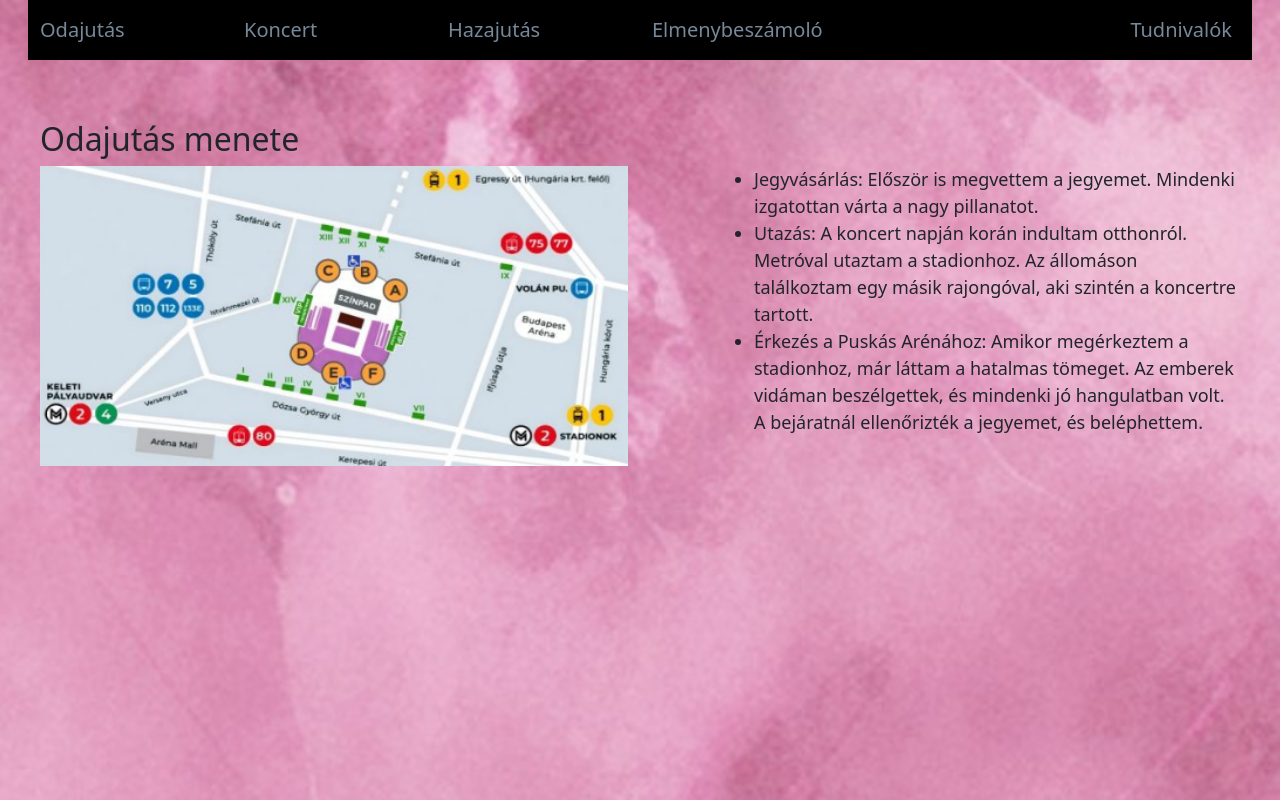
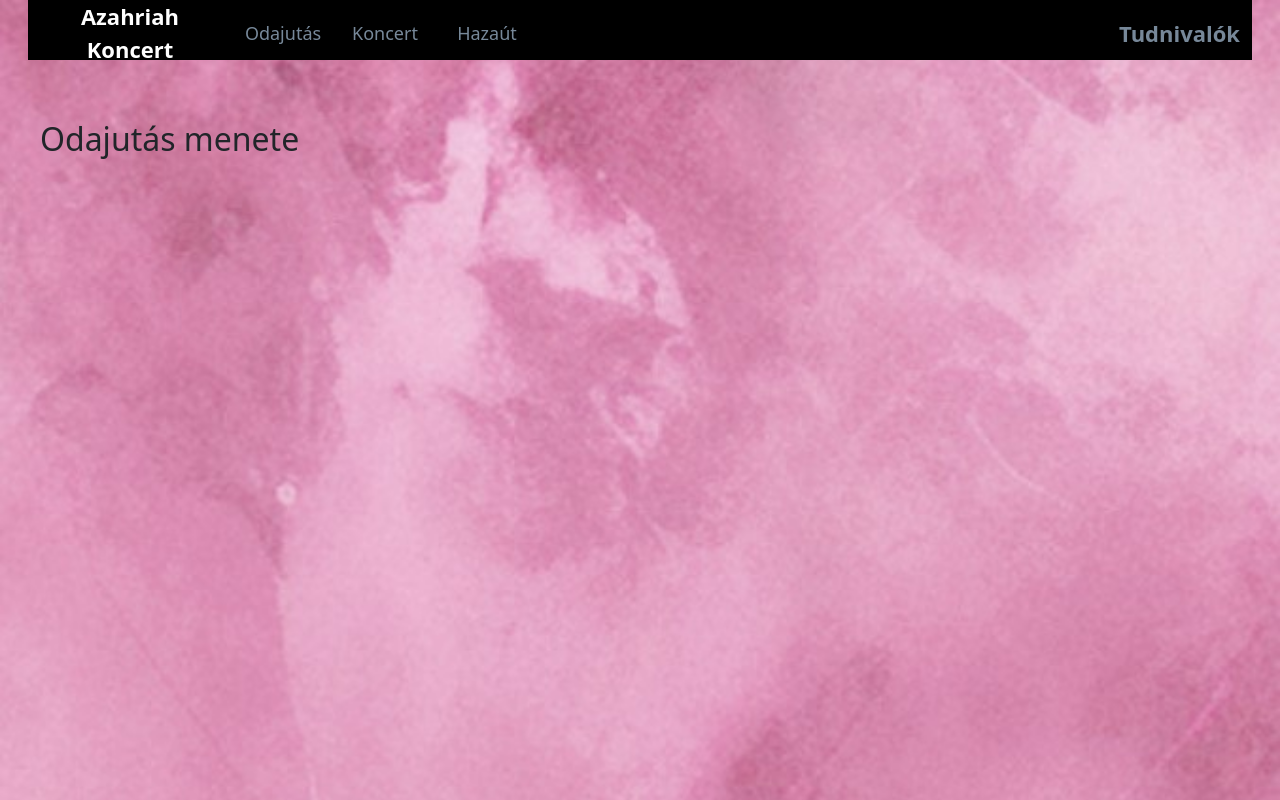
Before and after one commit to BaradicsAttila/Nyaralas, a plain HTML site: page index.html in a window 1280 px wide. Drawn offline with Linux system fonts and the light colour scheme.

Commit message:
Mostmaaaa eleg

```diff
--- a/index.html
+++ b/index.html
@@ -10,40 +10,27 @@
 </head>
 <body>
     <div class="menu row">
-        <div class="mpont align-self-center col-2">
+        <div class="mpont mzazi align-self-center col-2">
+            <span>Azahriah Koncert</span>
+        </div>
+        <div class="mpont align-self-center col-1">
             <span>Odajutás</span>
         </div>
-        <div class="mpont align-self-center col-2">
-            Koncert
+        <div class="mpont align-self-center col-1">
+            <span>Koncert</span>
         </div>
-        <div class="mpont align-self-center col-2">
-            Hazajutás
+        <div class="mpont align-self-center col-1">
+            <span>Hazaút</span>
         </div>
-        <div class="mpont align-self-center col-2">
-            Elmenybeszámoló
-        </div>
-        <div class="mpont rmenu align-self-center col-4">
-            Tudnivalók
+        <div class="mpont rmenu mzazi align-self-center col-7">
+            <span>Tudnivalók</span>
         </div>
     </div>
     <div>
         <div class="space"></div>
         <div class="row">
             <h2 class="stitles">Odajutás menete</h2>
-            <img src="Images/Map.png" alt="Map" class="map col-6">
-            <div class="col-1"></div>
-            <ul class="col-5 szoveg">
-                <li>
-                    Jegyvásárlás: Először is megvettem a jegyemet. Mindenki izgatottan várta a nagy pillanatot.
-                </li>
-                <li>
-                    Utazás: A koncert napján korán indultam otthonról. Metróval utaztam a stadionhoz. Az állomáson találkoztam egy másik rajongóval, aki szintén a koncertre tartott.
-                </li>
-                <li>
-                    Érkezés a Puskás Arénához: Amikor megérkeztem a stadionhoz, már láttam a hatalmas tömeget. Az emberek vidáman beszélgettek, és mindenki jó hangulatban volt. A bejáratnál ellenőrizték a jegyemet, és beléphettem.
-                </li>
-            <ul>
-        </div>
+
     </div>
 </body>
 </html>
--- a/style.css
+++ b/style.css
@@ -17,13 +17,19 @@ body {
 
 .mpont {
     color: lightslategray;
-    text-align: left;
-    font-size: 20px;
+    text-align: center;
+    font-size: 18px;
+}
+
+.mzazi {
+    font-size: 22px;
+    font-weight: bold;
+    color: white;
 }
 
 .rmenu {
     text-align: right;
-    padding-right: 20px;
+    color: lightslategray;
 }
 
 .space {
@@ -31,7 +37,7 @@ body {
 }
 
 .map {
-    height: 300px;
+    heiht: 300px;
 }
 
 .szoveg {
```
Also changed, not shown: Images/Map.jpg (added), Images/Map.png (deleted).
